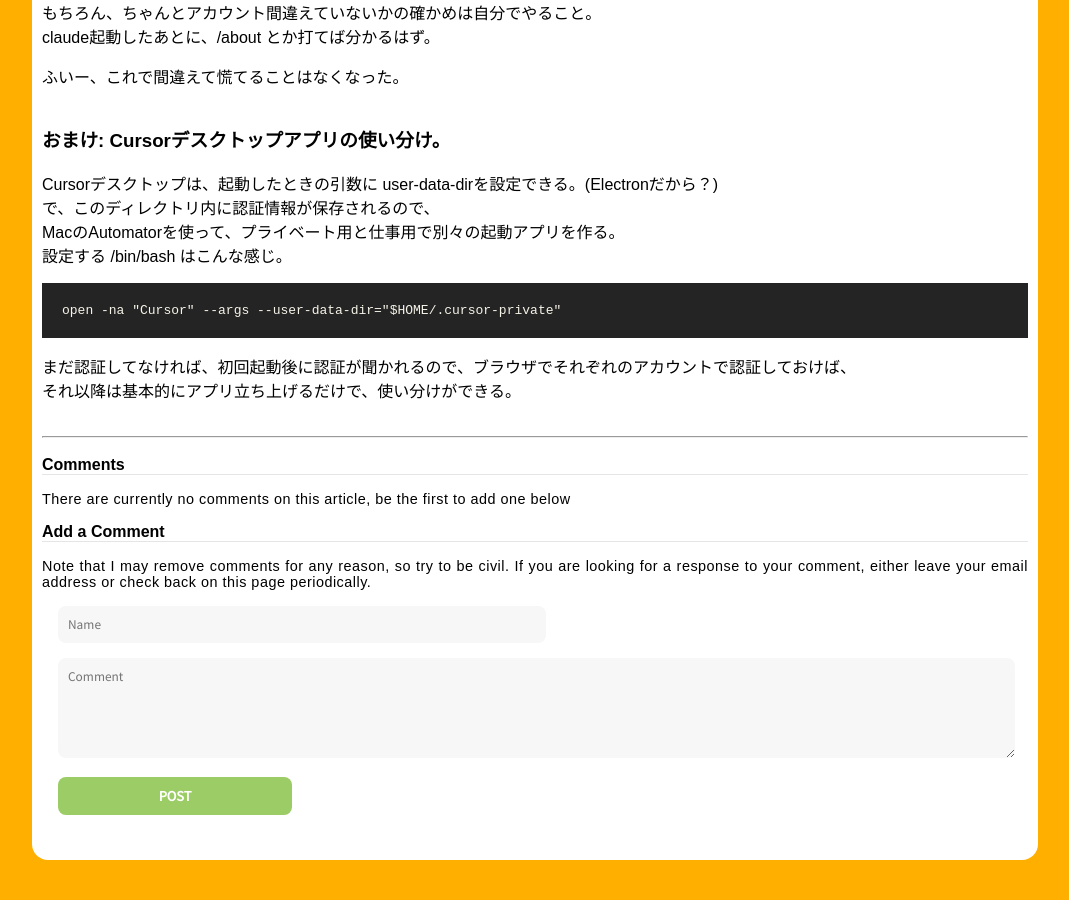
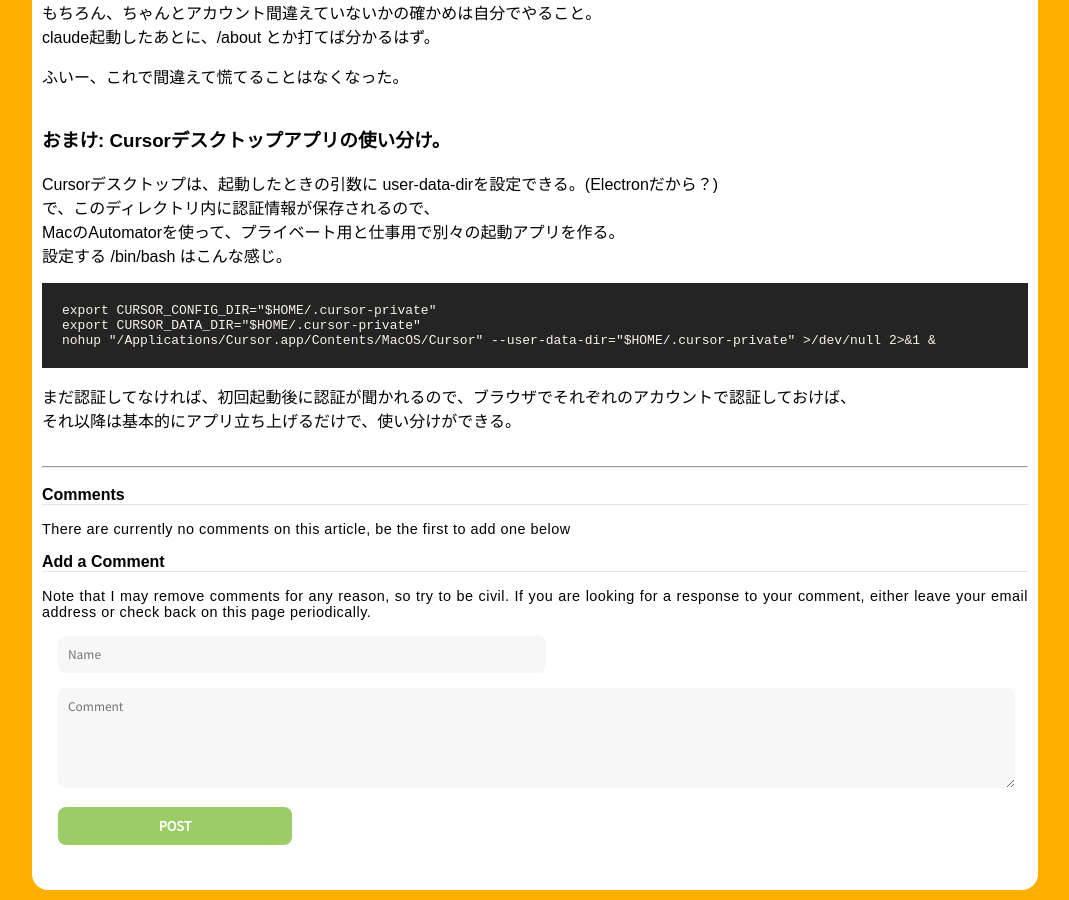
Before and after one commit to ryotakato/ryotakato.github.io, a Jekyll site: the page built from _posts/2026-08-02-ai-account-with-direnv.md, in a window 1280 px wide and 900 px high, scrolled down 3916 px. Shown: the whole window, without its empty margins (188-1257 px from the left). Built offline with Jekyll 4.4.1, drawn with Linux system fonts in a browser that asks for light colours; before the commit the page ends 4786 px from its top, so only the background shows below that.

Commit message:
update article

````diff
--- a/_posts/2026-08-02-ai-account-with-direnv.md
+++ b/_posts/2026-08-02-ai-account-with-direnv.md
@@ -226,7 +226,9 @@
 設定する /bin/bash はこんな感じ。
 
 ```
-open -na "Cursor" --args --user-data-dir="$HOME/.cursor-private"
+export CURSOR_CONFIG_DIR="$HOME/.cursor-private"
+export CURSOR_DATA_DIR="$HOME/.cursor-private"
+nohup "/Applications/Cursor.app/Contents/MacOS/Cursor" --user-data-dir="$HOME/.cursor-private" >/dev/null 2>&1 &
 ```
 
 まだ認証してなければ、初回起動後に認証が聞かれるので、ブラウザでそれぞれのアカウントで認証しておけば、
````
